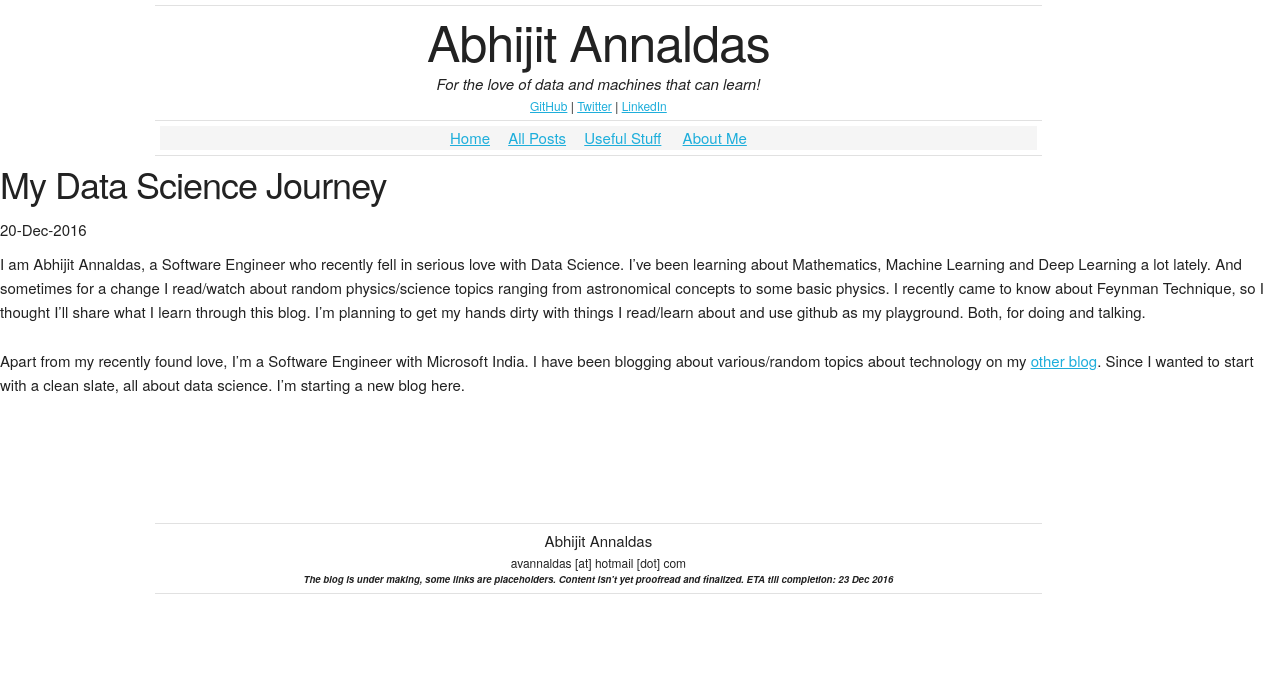
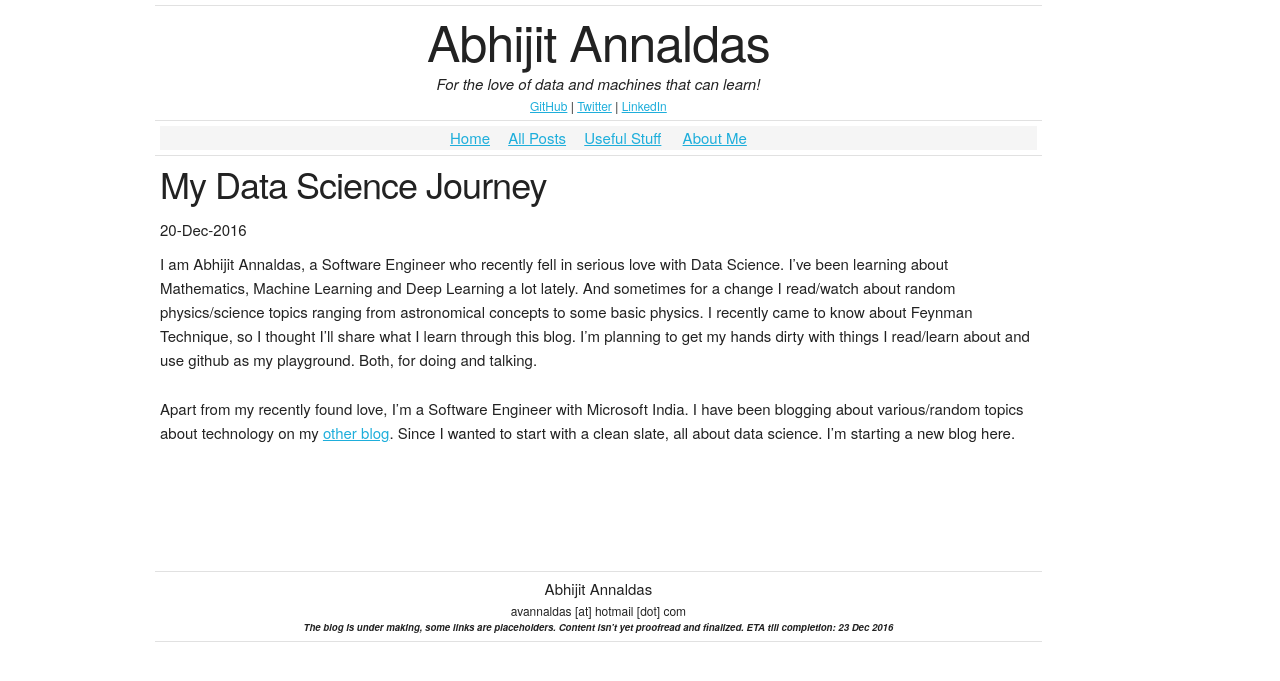
Before and after one commit to devm1023/ML_project, a Jekyll site: the page built from _posts/2016-12-20-my-data-science-journey.markdown, in a window 1280 px wide. Shown: the top 681 px of the page. Built offline with Jekyll 4.4.1, drawn with Linux system fonts in a browser that asks for light colours; some web fonts are replaced.

Commit message:
Update post.html

```diff
--- a/_layouts/post.html
+++ b/_layouts/post.html
@@ -2,7 +2,12 @@
 layout: default
 ---
 
-<h3>{{ page.title }}</h3>
-<h6>{{ page.date | date: "%d-%b-%Y" }}</h6>
-
-{{ content }}
+<div class="container">
+  <div class="row">
+    <div class="eleven columns">
+      <h3>{{ page.title }}</h3>
+      <h6>{{ page.date | date: "%d-%b-%Y" }}</h6>
+      {{ content }}
+    </div>
+  </div>
+</div>
```
